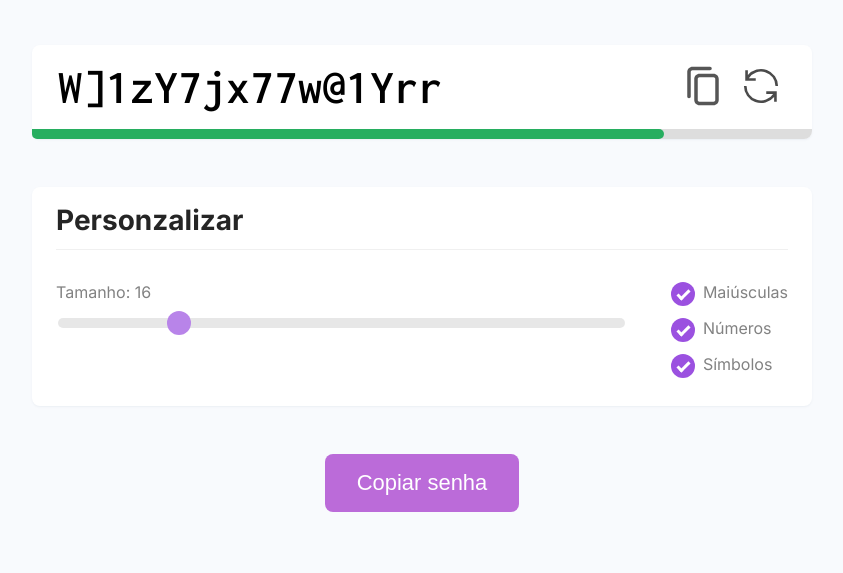
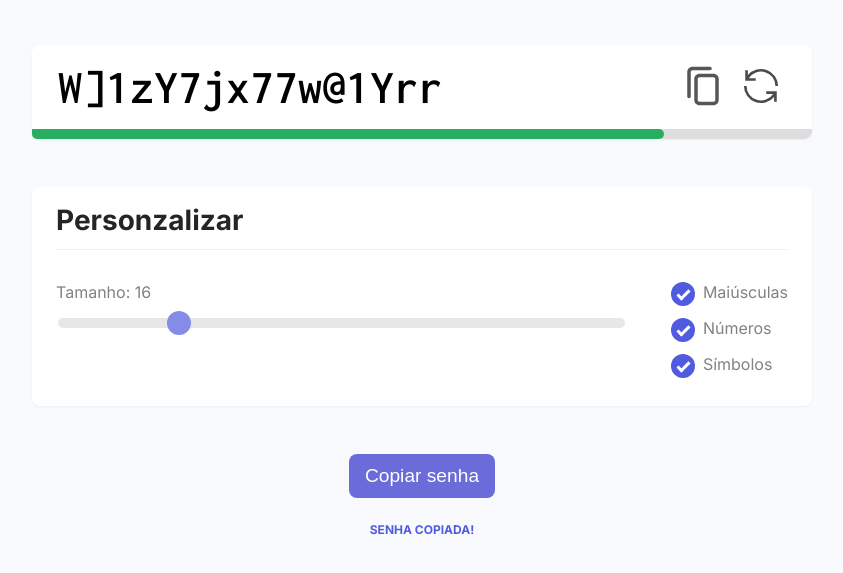
Before and after one commit to guilherme-dds/gerador-senha-javascript, a plain HTML site: page index.html in a window 1280 px wide. Both pictures are taken after a click on the button "Copiar senha". Shown: the part 119-692 px from the top of the page, without its empty margins (218-1061 px from the left). Drawn offline with Linux system fonts and the light colour scheme.

Commit message:
Atualizar cores do alert

```diff
--- a/index.html
+++ b/index.html
@@ -81,7 +81,7 @@
       </div>
 
       <div class="alert">
-        <span id="alert" class="">Senha copiada!</span>
+        <span id="alert" class="">SENHA COPIADA!</span>
       </div>
     </main>
     <script src="script.js"></script>
--- a/script.js
+++ b/script.js
@@ -6,6 +6,7 @@ const symbolCheckEl = document.querySelector("#symbol-check");
 const securityIndicatorBarEl = document.querySelector(
   "#security-indicator-bar"
 );
+
 function generatePassword() {
   let chars = "abcdefghjklmnpqrstuvwxyz";
 
@@ -123,7 +124,7 @@ function alert() {
   document.querySelector("#alert").classList.add("show");
   setTimeout(() => {
     document.querySelector("#alert").classList.remove("show");
-  }, 2000);
+  }, 3000);
 }
 
 generatePassword();
--- a/style.css
+++ b/style.css
@@ -155,7 +155,7 @@ main {
   width: 24px;
   height: 24px;
   border-radius: 100%;
-  background: #9b51e0;
+  background: #515be0;
   cursor: pointer;
 }
 
@@ -163,7 +163,7 @@ main {
   width: 24px;
   height: 24px;
   border-radius: 100%;
-  background: #9b51e0;
+  background: #515be0;
   cursor: pointer;
 }
 
@@ -203,7 +203,7 @@ main {
 }
 
 .checkbox-container input:checked ~ .checkmark {
-  background-color: #9b51e0;
+  background-color: #515be0;
 }
 
 .checkbox-container .checkmark:after {
@@ -228,18 +228,18 @@ main {
 }
 
 .submit button {
-  background-color: #bb6bd9;
-  font-size: 1.372rem;
+  background-color: #6b6bd9;
+  font-size: 1.2rem;
   color: #fff;
   border: none;
   border-radius: 8px;
   cursor: pointer;
-  padding: 1rem 2rem;
+  padding: 0.7rem 1rem;
   transition: all 0.2s;
 }
 
 .submit button:hover {
-  background-color: #9b51e0;
+  background-color: #515be0;
 }
 
 .alert {
@@ -248,7 +248,10 @@ main {
 }
 
 .alert span {
-  font-size: 17px;
+  font-size: 12px;
+  font-family: "Inter", sans-serif;
+  font-weight: bold;
+  color: #515be0;
   opacity: 0;
   transition: all 0.2s;
 }
```
